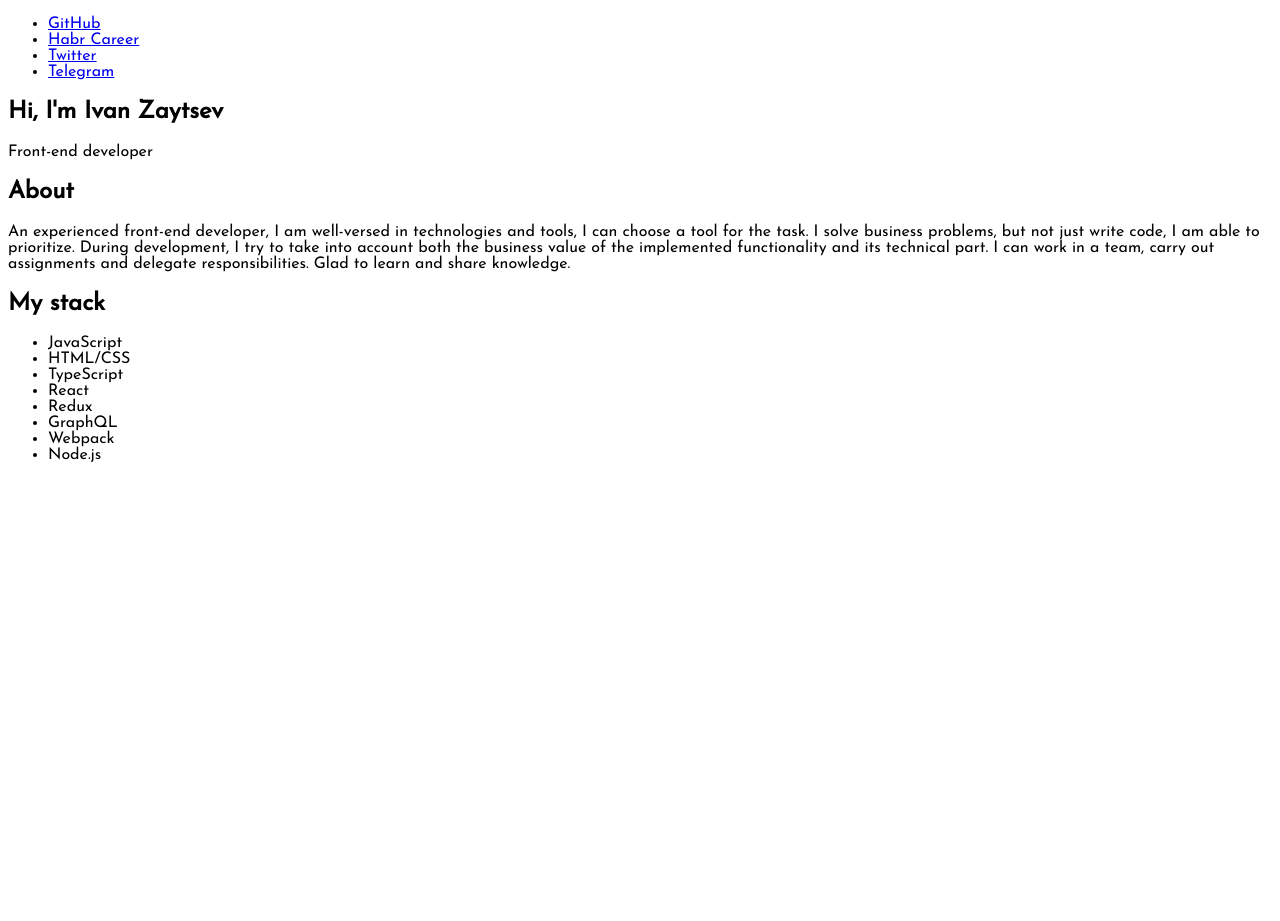
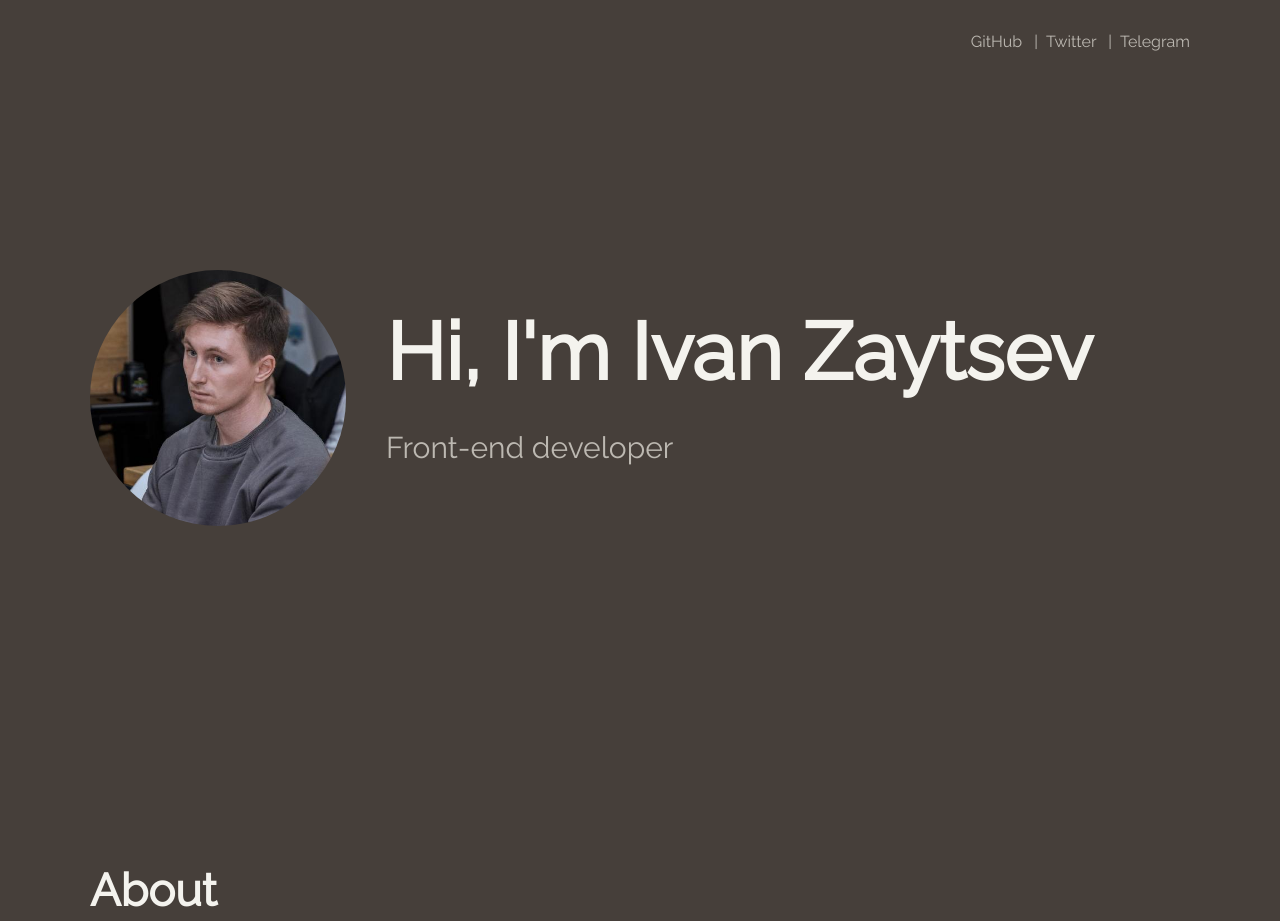
Before and after one commit to oceanEcho/cv, a plain HTML site: page index.html in a window 1280 px wide. Shown: the top 921 px of the page. Before the commit the page ends 800 px from the top, so only its background shows below. Drawn offline with Linux system fonts and the light colour scheme.

Commit message:
add initial colors and typography

```diff
--- a/index.html
+++ b/index.html
@@ -7,25 +7,39 @@
     <title>I'm Ivan Zaytsev</title>
     <link
       rel="stylesheet"
-      href="https://fonts.googleapis.com/css?family=Josefin+Sans"
+      href="https://fonts.googleapis.com/css?family=Raleway"
     />
-    <link rel="stylesheet" href="styles.css" />
+    <link rel="stylesheet" href="main.css" />
   </head>
   <body>
-    <header>
-      <ul>
-        <li><a href="https://github.com/oceanEcho">GitHub</a></li>
-        <li><a href="https://career.habr.com/hravan">Habr Career</a></li>
-        <li><a href="https://twitter.com/karlbransch">Twitter</a></li>
-        <li><a href="https://t.me/leerg">Telegram</a></li>
+    <header class="header">
+      <ul class="contacts">
+        <li class="contacts__item">
+          <a class="contacts__link" href="https://github.com/oceanEcho"
+            >GitHub</a
+          >
+        </li>
+        <li class="contacts__item">
+          <a class="contacts__link" href="https://twitter.com/karlbransch"
+            >Twitter</a
+          >
+        </li>
+        <li class="contacts__item">
+          <a class="contacts__link" href="https://t.me/leerg">Telegram</a>
+        </li>
       </ul>
     </header>
-    <section>
-      <h1>Hi, I'm Ivan Zaytsev</h1>
-      <p>Front-end developer</p>
+    <section class="main-section">
+      <figure class="avatar">
+        <img src="assets/avatar.jpg" alt="Ivan Zaytsev" class="avatar__img" />
+      </figure>
+      <div>
+        <h1>Hi, I'm Ivan Zaytsev</h1>
+        <p class="position">Front-end developer</p>
+      </div>
     </section>
-    <section>
-      <h1>About</h1>
+    <section class="section">
+      <h2>About</h2>
       <p>
         An experienced front-end developer, I am well-versed in technologies and
         tools, I can choose a tool for the task. I solve business problems, but
@@ -36,8 +50,8 @@
         knowledge.
       </p>
     </section>
-    <section>
-      <h1>My stack</h1>
+    <section class="section">
+      <h2>Stack</h2>
       <ul>
         <li>JavaScript</li>
         <li>HTML/CSS</li>
--- /dev/null
+++ b/main.css
@@ -0,0 +1,145 @@
+:root {
+  --color-bg-primary: #463f3a;
+  --color-bg-secondary: #8a817c;
+  --color-text-primary: #f4f3ee;
+  --color-text-secondary: #bcb8b1;
+  --color-link-hover: #e0afa0;
+  --text-size-m: 16px;
+  --text-size-l: 30px;
+  --text-size-xl: 45px;
+  --text-size-xxl: 80px;
+  --gutter: 40px;
+}
+
+*,
+*:before,
+*:after {
+  box-sizing: border-box;
+}
+
+body,
+html {
+  padding: 0;
+  margin: 0;
+  scroll-behavior: smooth;
+  font-family: "Raleway", sans-serif;
+  background: var(--color-bg-primary);
+  color: var(--color-text-primary);
+}
+
+body {
+  width: 100%;
+  max-width: 1180px;
+  margin: 0 auto;
+  padding: 0 var(--gutter);
+}
+
+h1 {
+  margin: 0 0 0.3em;
+  font-size: var(--text-size-xxl);
+  line-height: 1.2em;
+  color: var(--color-text-primary);
+}
+
+h2 {
+  margin: 0 0 0.75em;
+  font-size: var(--text-size-xl);
+  line-height: 1.2em;
+  color: var(--color-text-primary);
+}
+
+h3 {
+  margin: 0 0 0.75em;
+  font-weight: 300;
+  font-size: var(--text-size-l);
+  line-height: 1.2em;
+  color: var(--color-text-secondary);
+}
+
+p {
+  margin: 1em 0;
+  font-size: var(--text-size-m);
+  line-height: 1.5em;
+  color: var(--color-text-secondary);
+}
+
+a {
+  text-decoration: none;
+  transition: color 0.2s ease;
+  color: var(--color-text-secondary);
+}
+
+a:hover {
+  color: var(--color-link-hover);
+}
+
+.header {
+  position: fixed;
+  width: calc(100% - var(--gutter) * 2);
+  max-width: 1100px;
+  margin: 0 auto;
+  padding: 2em 0;
+  background: var(--color-bg-primary);
+  font-size: var(--text-size-m);
+  z-index: 1;
+}
+
+.contacts {
+  list-style: none;
+  margin: 0;
+  padding: 0;
+  display: flex;
+  justify-content: flex-end;
+}
+
+.contacts__item:not(:last-child)::after {
+  content: "|";
+  margin: 0 0.5em;
+  color: var(--color-text-secondary);
+}
+
+.main-section {
+  height: 100vh;
+  display: flex;
+  align-items: center;
+  gap: var(--gutter);
+}
+
+.position {
+  font-size: var(--text-size-l);
+  line-height: 1.2em;
+  color: var(--color-text-secondary);
+}
+
+.avatar {
+  margin: 0;
+}
+
+.avatar__img {
+  border-radius: 50%;
+  width: 256px;
+}
+
+.section {
+  padding: 64px 0;
+}
+
+@media screen and (max-width: 500px) {
+  :root {
+    --text-size-m: 16px;
+    --text-size-l: 16px;
+    --text-size-xl: 25px;
+    --text-size-xxl: 36px;
+    --gutter: 20px;
+  }
+
+  .main-section {
+    flex-direction: column;
+    align-items: initial;
+    justify-content: center;
+  }
+
+  .avatar__img {
+    width: 128px;
+  }
+}
--- a/styles.css
+++ /dev/null
@@ -1,3 +0,0 @@
-body {
-  font-family: "Josefin Sans", sans-serif;
-}
```
Also changed, not shown: assets/avatar.jpg (added).
